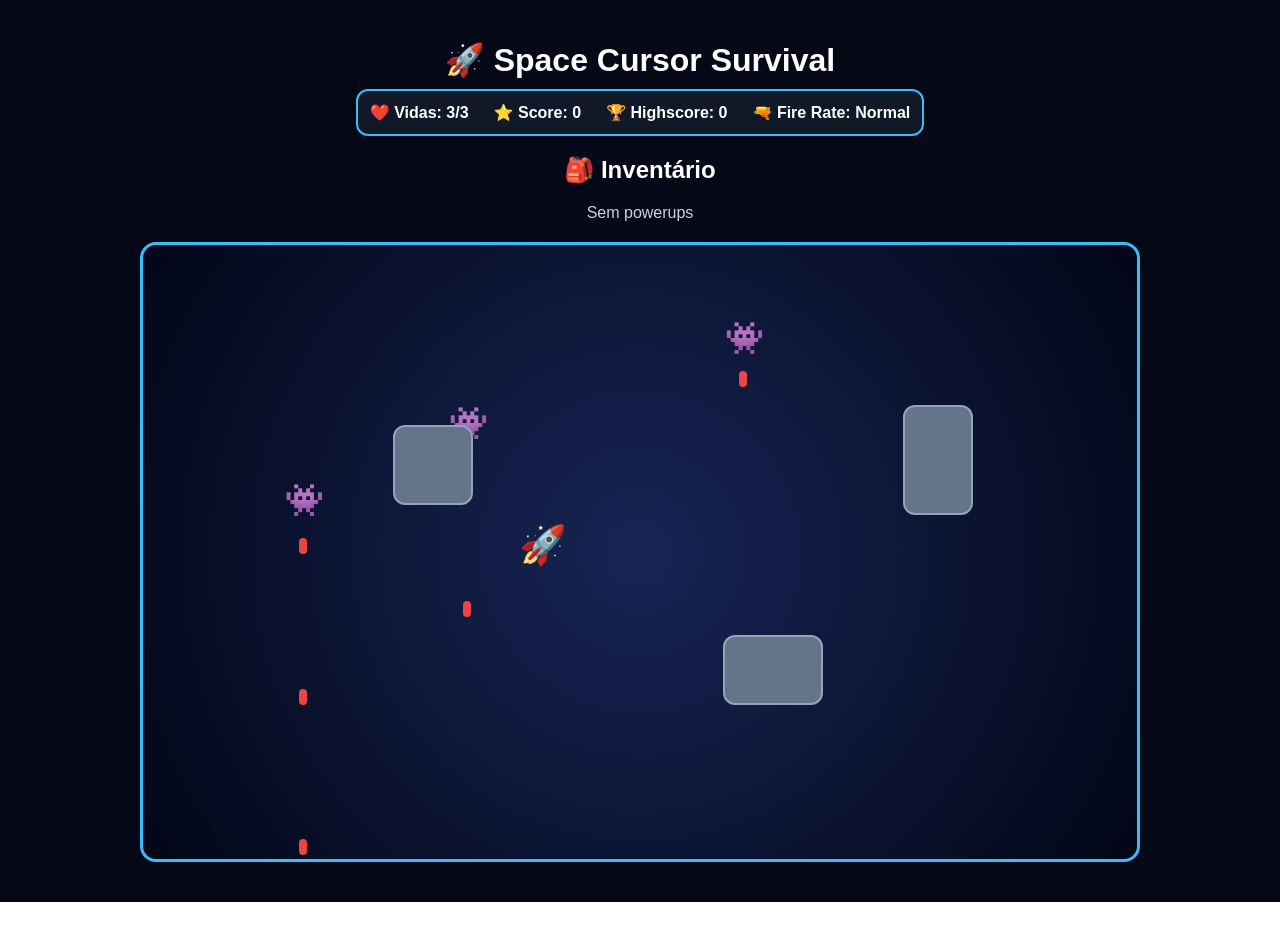
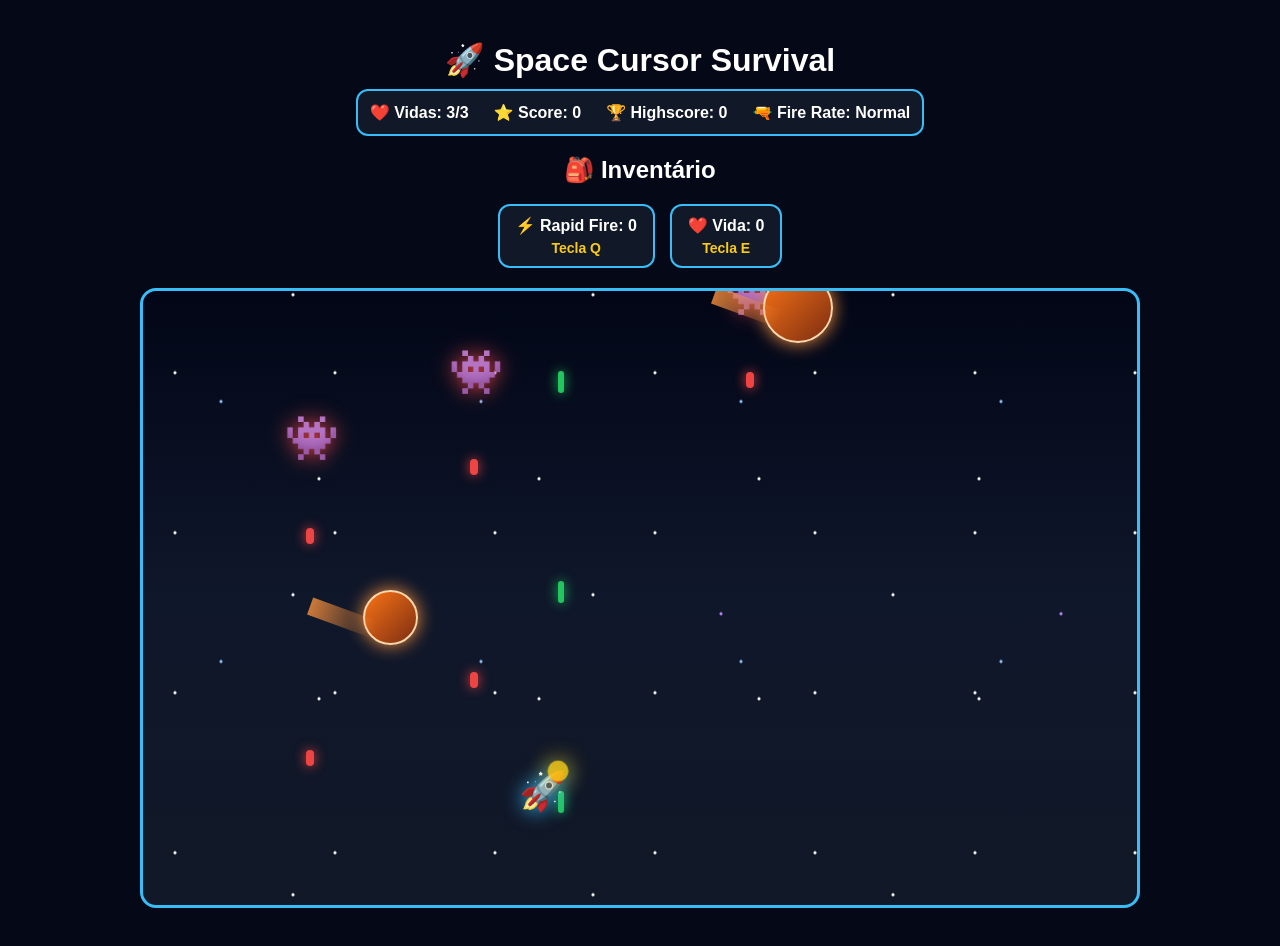
Before and after one commit to miguelacsm19/FrameworkModernos, a Svelte app in the folder game-ui/: page / in a window 1280 px wide. Before the commit the page ends 902 px from the top, so only its background shows below. Built offline with nearby package versions, Linux system fonts and the light colour scheme; the HTML template or start-up script is replaced by a standard one.

Commit message:
efeitos visuais + fix powerups

```diff
--- a/game-ui/src/App.svelte
+++ b/game-ui/src/App.svelte
@@ -1,4 +1,6 @@
 <script>
+  // @ts-nocheck
+
   import { onMount } from 'svelte';
   import PlayerHud from './components/PlayerHud.svelte';
   import Inventory from './components/Inventory.svelte';
@@ -6,7 +8,7 @@
 
   let gameArea;
   let mouseX = 400;
-  let mouseY = 300;
+  let mouseY = 500;
 
   let lives = 3;
   let score = 0;
@@ -15,6 +17,10 @@
 
   let fireRate = 450;
   let lastShot = 0;
+  let rapidFireActive = false;
+
+  let difficulty = 1;
+  let maxEnemies = 4;
 
   let bullets = [];
   let enemyBullets = [];
@@ -22,34 +28,53 @@
   let powerups = [];
   let obstacles = [];
   let inventory = [];
+  let effects = [];
 
   let enemyId = 1;
   let bulletId = 1;
   let powerupId = 1;
+  let effectId = 1;
 
   onMount(() => {
     highscore = Number(localStorage.getItem('spaceHighscore')) || 0;
     createObstacles();
 
     const loop = setInterval(updateGame, 30);
-    const spawnEnemies = setInterval(spawnEnemy, 1300);
-    const spawnPowerups = setInterval(spawnPowerup, 7000);
-    const enemyShoot = setInterval(enemyFire, 1200);
+    const spawnEnemies = setInterval(spawnEnemy, 1500);
+    const spawnPowerups = setInterval(spawnPowerup, 10000);
+    const enemyShoot = setInterval(enemyFire, 1500);
+    const increaseDifficulty = setInterval(makeHarder, 12000);
+    const autoShoot = setInterval(shoot, 50);
+
+    window.addEventListener('keydown', handleKeyPress);
 
     return () => {
       clearInterval(loop);
       clearInterval(spawnEnemies);
       clearInterval(spawnPowerups);
       clearInterval(enemyShoot);
+      clearInterval(increaseDifficulty);
+      clearInterval(autoShoot);
+      window.removeEventListener('keydown', handleKeyPress);
     };
   });
 
   function createObstacles() {
     obstacles = [
-      { id: 1, x: 250, y: 180, w: 80, h: 80 },
-      { id: 2, x: 580, y: 390, w: 100, h: 70 },
-      { id: 3, x: 760, y: 160, w: 70, h: 110 }
+      { id: 1, x: 220, y: -100, w: 55, h: 55, speed: 2.2 },
+      { id: 2, x: 620, y: -350, w: 70, h: 70, speed: 1.8 },
+      { id: 3, x: 850, y: -600, w: 60, h: 60, speed: 2 }
     ];
+  }
+
+  function makeHarder() {
+    if (gameOver) return;
+
+    difficulty += 0.2;
+
+    if (maxEnemies < 8) {
+      maxEnemies += 1;
+    }
   }
 
   function movePlayer(event) {
@@ -78,25 +103,32 @@
         speed: 14
       }
     ];
+
+    createEffect(mouseX + 15, mouseY - 20, 'muzzle');
   }
 
   function spawnEnemy() {
     if (gameOver) return;
+    if (enemies.length >= maxEnemies) return;
 
     enemies = [
       ...enemies,
       {
         id: enemyId++,
         x: Math.random() * 850 + 50,
-        y: -40,
-        hp: 2,
-        speed: Math.random() * 2 + 1.5
+        y: -60,
+        hp: 1,
+        speed: Math.random() * 1.5 + difficulty
       }
     ];
   }
 
   function spawnPowerup() {
     if (gameOver) return;
+    if (powerups.length >= 1) return;
+
+    const types = ['Rapid Fire', 'Life'];
+    const randomType = types[Math.floor(Math.random() * types.length)];
 
     powerups = [
       ...powerups,
@@ -104,7 +136,7 @@
         id: powerupId++,
         x: Math.random() * 850 + 50,
         y: Math.random() * 400 + 80,
-        type: 'Rapid Fire'
+        type: randomType
       }
     ];
   }
@@ -117,8 +149,8 @@
         ...enemyBullets,
         {
           id: bulletId++,
-          x: enemy.x + 15,
-          y: enemy.y + 35,
+          x: enemy.x + 22,
+          y: enemy.y + 45,
           speed: 6
         }
       ];
@@ -140,34 +172,55 @@
       .map(e => ({ ...e, y: e.y + e.speed }))
       .filter(e => e.y < 650);
 
+    obstacles = obstacles.map(o => {
+      let newY = o.y + o.speed + difficulty * 0.2;
+
+      if (newY > 650) {
+        return {
+          ...o,
+          x: Math.random() * 900 + 30,
+          y: -Math.random() * 500 - 100,
+          speed: Math.random() * 1.5 + 1.5
+        };
+      }
+
+      return {
+        ...o,
+        y: newY
+      };
+    });
+
+    effects = effects
+      .map(effect => ({ ...effect, life: effect.life - 1 }))
+      .filter(effect => effect.life > 0);
+
     checkCollisions();
   }
 
   function checkCollisions() {
     bullets.forEach(bullet => {
       enemies.forEach(enemy => {
-        if (isColliding(bullet, enemy, 8, 8, 35, 35)) {
-          enemy.hp -= 1;
+        if (isColliding(bullet, enemy, 8, 8, 50, 50)) {
           bullets = bullets.filter(b => b.id !== bullet.id);
+          enemies = enemies.filter(e => e.id !== enemy.id);
+          score += 100;
 
-          if (enemy.hp <= 0) {
-            enemies = enemies.filter(e => e.id !== enemy.id);
-            score += 100;
-          }
+          createEffect(enemy.x + 25, enemy.y + 25, 'explosion');
         }
       });
     });
 
     enemyBullets.forEach(bullet => {
-      if (isColliding(bullet, { x: mouseX, y: mouseY }, 8, 8, 40, 40)) {
+      if (isColliding(bullet, { x: mouseX, y: mouseY }, 8, 16, 40, 40)) {
         enemyBullets = enemyBullets.filter(b => b.id !== bullet.id);
         loseLife();
       }
     });
 
     enemies.forEach(enemy => {
-      if (isColliding(enemy, { x: mouseX, y: mouseY }, 35, 35, 40, 40)) {
+      if (isColliding(enemy, { x: mouseX, y: mouseY }, 50, 50, 40, 40)) {
         enemies = enemies.filter(e => e.id !== enemy.id);
+        createEffect(enemy.x + 25, enemy.y + 25, 'explosion');
         loseLife();
       }
     });
@@ -181,9 +234,10 @@
     });
 
     powerups.forEach(powerup => {
-      if (isColliding(powerup, { x: mouseX, y: mouseY }, 28, 28, 40, 40)) {
+      if (isColliding(powerup, { x: mouseX, y: mouseY }, 32, 32, 40, 40)) {
         inventory = [...inventory, powerup];
         powerups = powerups.filter(p => p.id !== powerup.id);
+        createEffect(powerup.x + 15, powerup.y + 15, 'pickup');
       }
     });
   }
@@ -197,8 +251,22 @@
     );
   }
 
+  function createEffect(x, y, type) {
+    effects = [
+      ...effects,
+      {
+        id: effectId++,
+        x,
+        y,
+        type,
+        life: type === 'muzzle' ? 8 : 18
+      }
+    ];
+  }
+
   function loseLife() {
     lives -= 1;
+    createEffect(mouseX, mouseY, 'damage');
 
     if (lives <= 0) {
       lives = 0;
@@ -206,13 +274,41 @@
     }
   }
 
+  function handleKeyPress(event) {
+    if (gameOver) return;
+
+    const key = event.key.toLowerCase();
+
+    if (key === 'q') {
+      const rapidFire = inventory.find(item => item.type === 'Rapid Fire');
+      usePowerup(rapidFire);
+    }
+
+    if (key === 'e') {
+      const lifePowerup = inventory.find(item => item.type === 'Life');
+      usePowerup(lifePowerup);
+    }
+  }
+
   function usePowerup(powerup) {
+    if (!powerup) return;
+
     if (powerup.type === 'Rapid Fire') {
+      rapidFireActive = true;
       fireRate = 150;
+      createEffect(mouseX, mouseY, 'power');
 
       setTimeout(() => {
         fireRate = 450;
-      }, 6000);
+        rapidFireActive = false;
+      }, 5000);
+    }
+
+    if (powerup.type === 'Life') {
+      if (lives < 3) {
+        lives += 1;
+        createEffect(mouseX, mouseY, 'heal');
+      }
     }
 
     inventory = inventory.filter(item => item.id !== powerup.id);
@@ -231,17 +327,24 @@
     lives = 3;
     score = 0;
     gameOver = false;
+
     fireRate = 450;
     lastShot = 0;
+    rapidFireActive = false;
+
+    difficulty = 1;
+    maxEnemies = 4;
 
     bullets = [];
     enemyBullets = [];
     enemies = [];
     powerups = [];
     inventory = [];
+    effects = [];
 
     mouseX = 400;
     mouseY = 500;
+
     createObstacles();
   }
 </script>
@@ -250,19 +353,20 @@
   <h1>🚀 Space Cursor Survival</h1>
 
   <PlayerHud {lives} {score} {highscore} {fireRate} />
-  <Inventory {inventory} on:usePowerup={(e) => usePowerup(e.detail)} />
+  <Inventory {inventory} />
 
   <div
     bind:this={gameArea}
     class="game-area"
     on:mousemove={movePlayer}
-    on:click={shoot}
+    role="application"
+    tabindex="0"
   >
     {#if gameOver}
       <GameOver {score} {highscore} on:retry={retry} />
     {/if}
 
-    <div class="player" style="left: {mouseX}px; top: {mouseY}px;">🚀</div>
+    <div class:rapid={rapidFireActive} class="player" style="left: {mouseX}px; top: {mouseY}px;">🚀</div>
 
     {#each bullets as bullet}
       <div class="bullet" style="left: {bullet.x}px; top: {bullet.y}px;"></div>
@@ -277,13 +381,22 @@
     {/each}
 
     {#each powerups as powerup}
-      <div class="powerup" style="left: {powerup.x}px; top: {powerup.y}px;">⚡</div>
+      <div class="powerup" style="left: {powerup.x}px; top: {powerup.y}px;">
+        {powerup.type === 'Life' ? '❤️' : '⚡'}
+      </div>
     {/each}
 
     {#each obstacles as obstacle}
       <div
         class="obstacle"
         style="left: {obstacle.x}px; top: {obstacle.y}px; width: {obstacle.w}px; height: {obstacle.h}px;"
+      ></div>
+    {/each}
+
+    {#each effects as effect}
+      <div
+        class="effect {effect.type}"
+        style="left: {effect.x}px; top: {effect.y}px;"
       ></div>
     {/each}
   </div>
@@ -308,11 +421,38 @@
     width: 1000px;
     height: 620px;
     margin: 20px auto;
-    background: radial-gradient(circle, #172554, #020617);
+
+    background:
+      radial-gradient(circle at 20% 30%, white 1px, transparent 2px),
+      radial-gradient(circle at 80% 20%, white 1px, transparent 2px),
+      radial-gradient(circle at 50% 70%, white 1px, transparent 2px),
+      radial-gradient(circle at 30% 80%, #93c5fd 1px, transparent 2px),
+      radial-gradient(circle at 70% 60%, #c084fc 1px, transparent 2px),
+      linear-gradient(180deg, #020617, #0f172a, #111827);
+
+    background-size:
+      160px 160px,
+      220px 220px,
+      300px 300px,
+      260px 260px,
+      340px 340px,
+      cover;
+
+    animation: spaceMove 16s linear infinite;
     border: 3px solid #38bdf8;
     border-radius: 16px;
     overflow: hidden;
     cursor: none;
+  }
+
+  @keyframes spaceMove {
+    from {
+      background-position: 0 0, 0 0, 0 0, 0 0, 0 0, 0 0;
+    }
+
+    to {
+      background-position: 0 620px, 0 460px, 0 300px, 0 520px, 0 380px, 0 0;
+    }
   }
 
   .player {
@@ -320,19 +460,37 @@
     transform: translate(-50%, -50%);
     font-size: 38px;
     z-index: 5;
+    filter: drop-shadow(0 0 10px #38bdf8);
+  }
+
+  .player.rapid {
+    filter: drop-shadow(0 0 18px #facc15);
+    animation: rapidPulse 0.25s infinite alternate;
+  }
+
+  @keyframes rapidPulse {
+    from {
+      transform: translate(-50%, -50%) scale(1);
+    }
+
+    to {
+      transform: translate(-50%, -50%) scale(1.12);
+    }
   }
 
   .bullet {
     position: absolute;
     width: 6px;
-    height: 18px;
+    height: 22px;
     background: #22c55e;
     border-radius: 10px;
+    box-shadow: 0 0 12px #22c55e;
   }
 
   .enemy {
     position: absolute;
-    font-size: 32px;
+    font-size: 44px;
+    filter: drop-shadow(0 0 10px #ef4444);
   }
 
   .enemy-bullet {
@@ -341,19 +499,165 @@
     height: 16px;
     background: #ef4444;
     border-radius: 10px;
+    box-shadow: 0 0 12px #ef4444;
   }
 
   .powerup {
     position: absolute;
-    font-size: 28px;
+    font-size: 32px;
     animation: pulse 1s infinite alternate;
+    filter: drop-shadow(0 0 12px #facc15);
   }
 
   .obstacle {
     position: absolute;
-    background: #64748b;
-    border: 2px solid #94a3b8;
-    border-radius: 12px;
+    background: linear-gradient(135deg, #f97316, #7c2d12);
+    border: 2px solid #fed7aa;
+    border-radius: 50%;
+    box-shadow: 0 0 18px #fb923c;
+  }
+
+  .obstacle::after {
+    content: "";
+    position: absolute;
+    width: 70px;
+    height: 18px;
+    background: linear-gradient(90deg, rgba(251, 146, 60, 0.8), transparent);
+    right: 75%;
+    top: 35%;
+    transform: rotate(20deg);
+  }
+
+  .effect {
+    position: absolute;
+    pointer-events: none;
+    transform: translate(-50%, -50%);
+    z-index: 10;
+  }
+
+  .muzzle {
+    width: 18px;
+    height: 18px;
+    background: #facc15;
+    border-radius: 50%;
+    box-shadow: 0 0 20px #facc15;
+    animation: flash 0.2s ease-out forwards;
+  }
+
+  .explosion {
+    width: 55px;
+    height: 55px;
+    background: radial-gradient(circle, #facc15, #f97316, #dc2626, transparent 70%);
+    border-radius: 50%;
+    animation: explode 0.5s ease-out forwards;
+  }
+
+  .damage {
+    width: 70px;
+    height: 70px;
+    border: 4px solid #ef4444;
+    border-radius: 50%;
+    box-shadow: 0 0 20px #ef4444;
+    animation: damageRing 0.45s ease-out forwards;
+  }
+
+  .pickup {
+    width: 45px;
+    height: 45px;
+    border: 4px solid #facc15;
+    border-radius: 50%;
+    box-shadow: 0 0 20px #facc15;
+    animation: pickupRing 0.45s ease-out forwards;
+  }
+
+  .power {
+    width: 85px;
+    height: 85px;
+    border: 4px solid #facc15;
+    border-radius: 50%;
+    box-shadow: 0 0 30px #facc15;
+    animation: powerRing 0.55s ease-out forwards;
+  }
+
+  .heal {
+    width: 80px;
+    height: 80px;
+    border: 4px solid #22c55e;
+    border-radius: 50%;
+    box-shadow: 0 0 30px #22c55e;
+    animation: healRing 0.55s ease-out forwards;
+  }
+
+  @keyframes flash {
+    from {
+      opacity: 1;
+      transform: translate(-50%, -50%) scale(1);
+    }
+
+    to {
+      opacity: 0;
+      transform: translate(-50%, -50%) scale(2);
+    }
+  }
+
+  @keyframes explode {
+    from {
+      opacity: 1;
+      transform: translate(-50%, -50%) scale(0.4);
+    }
+
+    to {
+      opacity: 0;
+      transform: translate(-50%, -50%) scale(1.8);
+    }
+  }
+
+  @keyframes damageRing {
+    from {
+      opacity: 1;
+      transform: translate(-50%, -50%) scale(0.4);
+    }
+
+    to {
+      opacity: 0;
+      transform: translate(-50%, -50%) scale(1.7);
+    }
+  }
+
+  @keyframes pickupRing {
+    from {
+      opacity: 1;
+      transform: translate(-50%, -50%) scale(0.3);
+    }
+
+    to {
+      opacity: 0;
+      transform: translate(-50%, -50%) scale(1.5);
+    }
+  }
+
+  @keyframes powerRing {
+    from {
+      opacity: 1;
+      transform: translate(-50%, -50%) scale(0.4);
+    }
+
+    to {
+      opacity: 0;
+      transform: translate(-50%, -50%) scale(1.8);
+    }
+  }
+
+  @keyframes healRing {
+    from {
+      opacity: 1;
+      transform: translate(-50%, -50%) scale(0.4);
+    }
+
+    to {
+      opacity: 0;
+      transform: translate(-50%, -50%) scale(1.8);
+    }
   }
 
   @keyframes pulse {
--- a/game-ui/src/components/Inventory.svelte
+++ b/game-ui/src/components/Inventory.svelte
@@ -1,27 +1,24 @@
 <script>
-  import { createEventDispatcher } from 'svelte';
-
   export let inventory = [];
 
-  const dispatch = createEventDispatcher();
-
-  function usePowerup(item) {
-    dispatch('usePowerup', item);
-  }
+  $: rapidFireCount = inventory.filter(item => item.type === 'Rapid Fire').length;
+  $: lifeCount = inventory.filter(item => item.type === 'Life').length;
 </script>
 
 <div class="inventory">
   <h2>🎒 Inventário</h2>
 
-  {#if inventory.length === 0}
-    <p>Sem powerups</p>
-  {:else}
-    {#each inventory as item}
-      <button on:click={() => usePowerup(item)}>
-        ⚡ Usar {item.type}
-      </button>
-    {/each}
-  {/if}
+  <div class="items">
+    <div class="item">
+      ⚡ Rapid Fire: {rapidFireCount}
+      <span>Tecla Q</span>
+    </div>
+
+    <div class="item">
+      ❤️ Vida: {lifeCount}
+      <span>Tecla E</span>
+    </div>
+  </div>
 </div>
 
 <style>
@@ -29,22 +26,24 @@
     margin-top: 15px;
   }
 
-  button {
-    background: #facc15;
-    color: #111827;
-    border: none;
-    border-radius: 10px;
-    padding: 10px 14px;
-    margin: 5px;
-    font-weight: bold;
-    cursor: pointer;
+  .items {
+    display: flex;
+    justify-content: center;
+    gap: 15px;
   }
 
-  button:hover {
-    background: #fde047;
+  .item {
+    background: #111827;
+    border: 2px solid #38bdf8;
+    border-radius: 12px;
+    padding: 10px 16px;
+    font-weight: bold;
   }
 
-  p {
-    color: #cbd5e1;
+  span {
+    display: block;
+    margin-top: 5px;
+    color: #facc15;
+    font-size: 14px;
   }
 </style>
```
